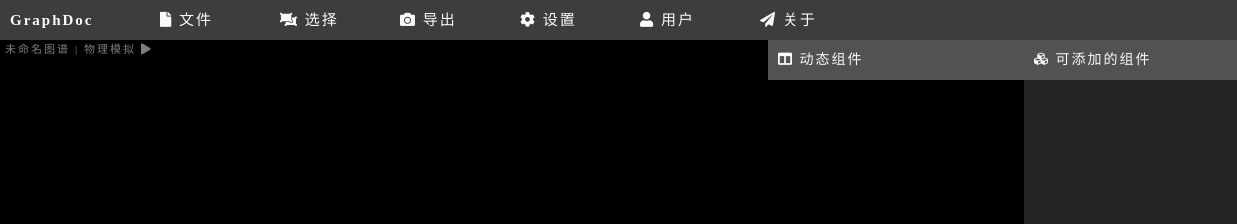
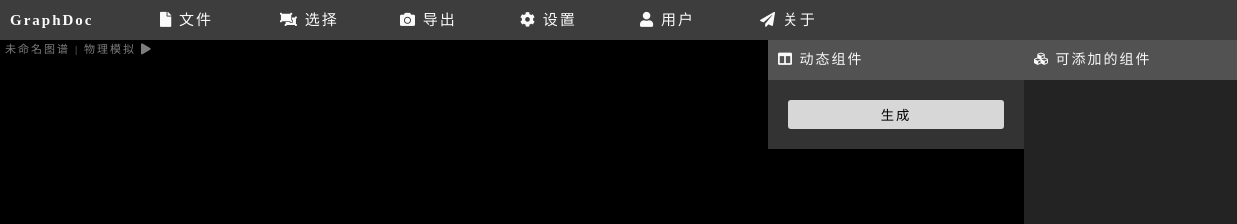
Before and after one commit to vezzzingQAQ/GraphDoc-FeMain, a website built with webpack: page src/graphEditor/html/index.html in a window 1280 px wide. Shown: the top 224 px of the page, 0-1237 px from the left. Built offline with nearby package versions, Linux system fonts and the light colour scheme; no server answers.

Commit message:
动态模板，取消及时生成，加上生成按钮

```diff
--- a/src/graphEditor/css/index.less
+++ b/src/graphEditor/css/index.less
@@ -19,7 +19,7 @@
         &::-webkit-scrollbar-thumb {
             background-color: rgb(70, 70, 70);
             border-radius: 25px;
-            cursor: pointer!important;
+            cursor: pointer !important;
         }
     }
 }
@@ -37,7 +37,7 @@
         &::-webkit-scrollbar-thumb {
             background-color: rgb(149, 149, 149);
             border-radius: 25px;
-            cursor: pointer!important;
+            cursor: pointer !important;
         }
     }
 }
@@ -95,6 +95,18 @@ body {
                     width: 100%;
                     resize: none;
                 }
+            }
+
+            button {
+                display: block;
+                width: calc(100% - 40px);
+                padding: 5px;
+                margin: 20px;
+                letter-spacing: 2px;
+                border: none;
+                outline: none;
+                border-radius: @small_border_radius;
+                cursor: pointer;
             }
         }
 
@@ -375,6 +387,11 @@ body {
             background-color: @bg_color_d_input;
             color: @fg_color_d_input;
         }
+
+        button {
+            background-color: @bg_color_l_pan;
+        }
+
     }
 
     .panArea {
@@ -480,6 +497,11 @@ body {
             background-color: @bg_color_l_input;
             color: @fg_color_l_input;
         }
+
+        button {
+            background-color: @bg_color_l_pan;
+        }
+
     }
 
     .panArea {
--- a/src/graphEditor/html/index.html
+++ b/src/graphEditor/html/index.html
@@ -38,6 +38,7 @@
             <div class="content" id="dyaTemplateContent">
 
             </div>
+            <button class="btn" id="btnExecuteCode">生成</button>
         </div>
         <div class="mainMenu">
             <ul>
--- a/src/graphEditor/js/graph/genJson.js
+++ b/src/graphEditor/js/graph/genJson.js
@@ -13,7 +13,7 @@ export function bindData(key, name, data) {
     addedDomInput.classList = "templateData styleScrollBar";
     addedDomInput.value = JSON.stringify(data, null, 2);
     window[key] = data;
-    addedDomInput.oninput = function () {
+    document.querySelector("#btnExecuteCode").onclick = function () {
         window[key] = JSON.parse(addedDomInput.value);
         console.log(window[key])
         loadGraphFromCode();
```
